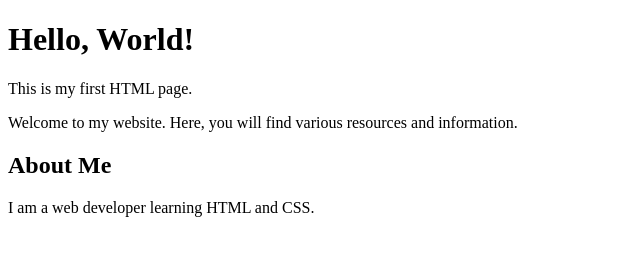
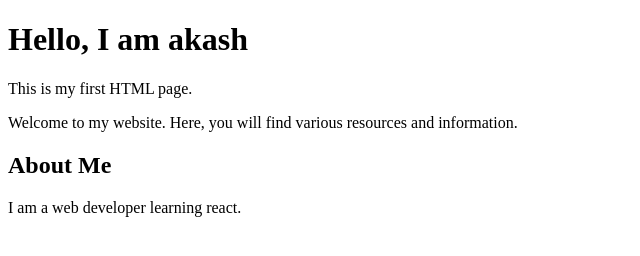
Before and after one commit to Guhan1943/mastering_git, a plain HTML site: page index.html in a window 1280 px wide. Shown: the whole page, without its empty margins (0-640 px from the left). Drawn offline with Linux system fonts and the light colour scheme.

Commit message:
modify heading and para

```diff
--- a/index.html
+++ b/index.html
@@ -6,10 +6,10 @@
     <title>My First Web Page</title>
 </head>
 <body>
-    <h1>Hello, World!</h1>
+    <h1>Hello, I am akash</h1>
     <p>This is my first HTML page.</p>
     <p>Welcome to my website. Here, you will find various resources and information.</p>
     <h2>About Me</h2>
-    <p>I am a web developer learning HTML and CSS.</p>
+    <p>I am a web developer learning react.</p>
 </body>
 </html>
```
